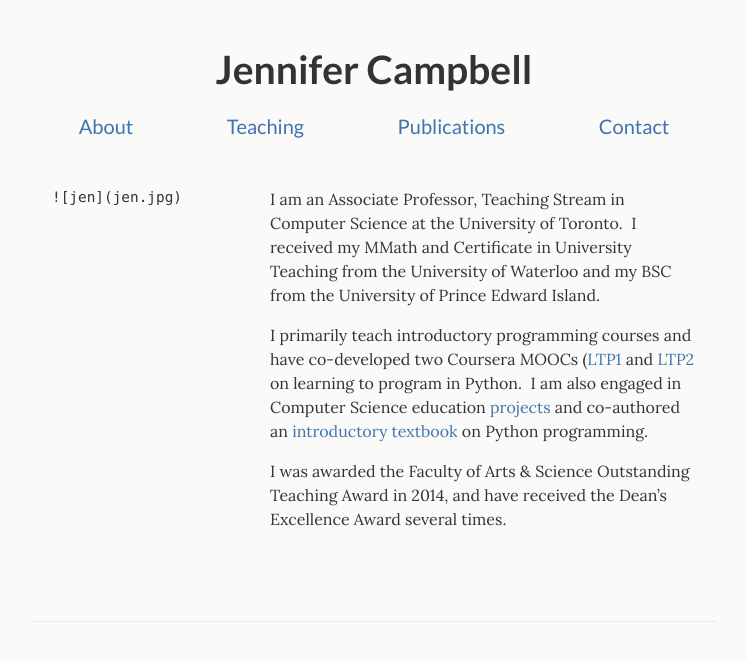
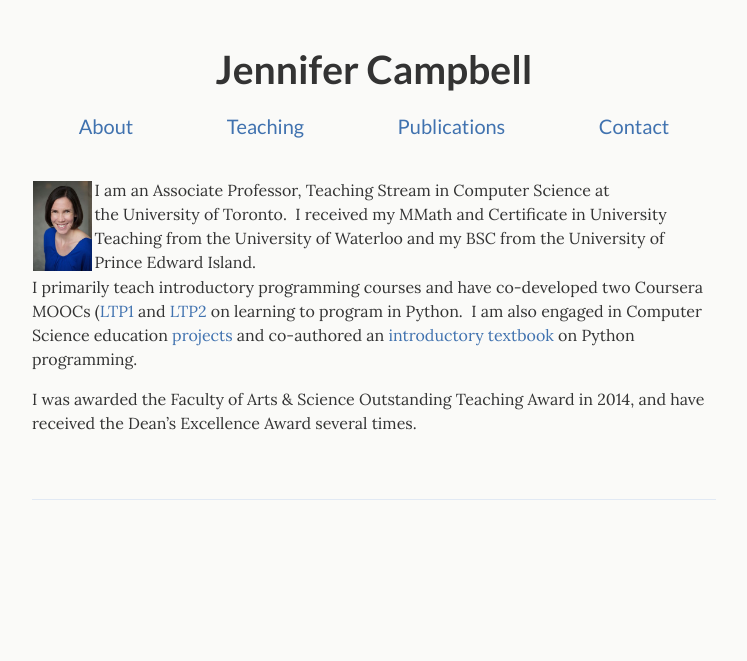
Before and after one commit to jencampbell/jencampbell.github.io, a Jekyll site: the page built from index.md, in a window 1280 px wide. Shown: the top 661 px of the page, without its empty margins (266-1013 px from the left). Built offline with Jekyll 4.4.1, drawn with Linux system fonts in a browser that asks for light colours.

Commit message:
moved img

```diff
--- a/index.md
+++ b/index.md
@@ -3,14 +3,10 @@
 title: Jennifer Campbell
 ---
 
-<div class="grid">
-  <div class="unit one-third">
-    ![jen](jen.jpg)
-  </div>
-  <div class="unit two-thirds" left-padding="10px">
-I am an Associate Professor, Teaching Stream in Computer Science at the University of Toronto.  I received my MMath and Certificate in University Teaching from the University of Waterloo and my BSC from the University of Prince Edward Island.
+
+|:-------------|:---------------------------------------------|
+| ![jen](assets/img/jen.jpg)       | I am an Associate Professor, Teaching Stream in Computer Science at the University of Toronto.  I received my MMath and Certificate in University Teaching from the University of Waterloo and my BSC from the University of Prince Edward Island.
 
 I primarily teach introductory programming courses and have co-developed two Coursera MOOCs ([LTP1](https://www.coursera.org/course/programming1){:target="_blank"} and [LTP2](https://www.coursera.org/course/programming2){:target="_blank"} on learning to program in Python.  I am also engaged in Computer Science education [projects](/publications) and co-authored an [introductory textbook](https://pragprog.com/book/gwpy2/practical-programming){:target="_blank"} on Python programming.
 
 I was awarded the Faculty of Arts &amp; Science Outstanding Teaching Award in 2014, and have received the Dean's Excellence Award several times.
-</div>
```
Also changed, not shown: assets/img/jen.jpg (renamed from jen.jpg).
